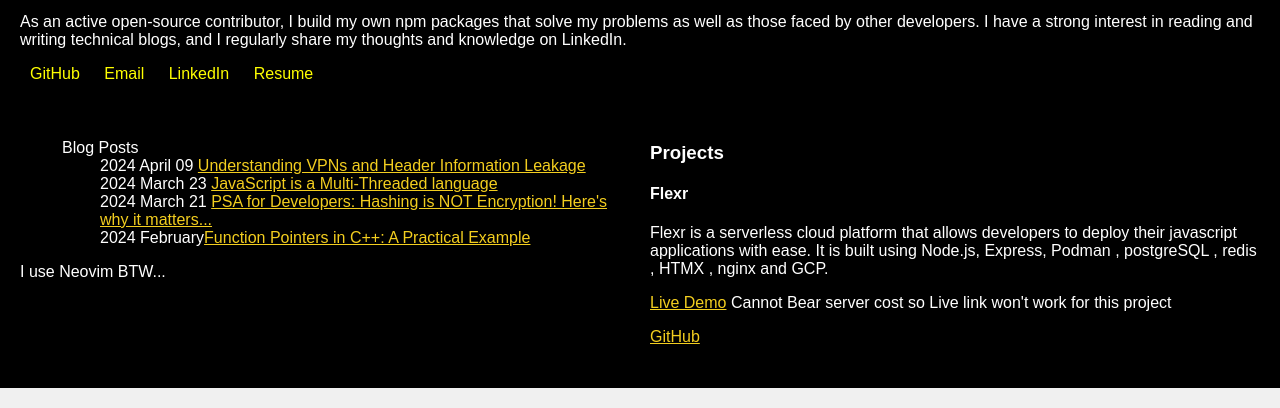
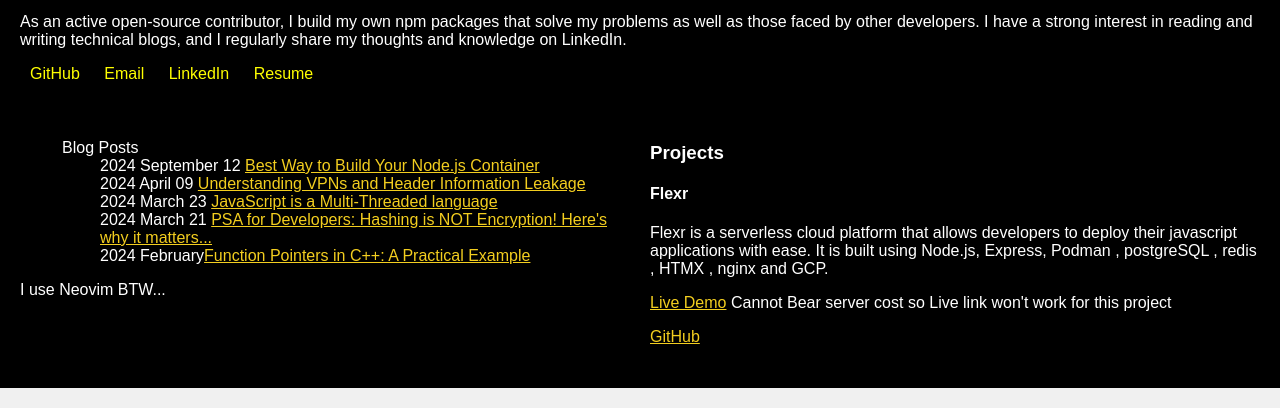
Before and after one commit to IntegerAlex/realtalkportfolio, a website: page public/index.html in a window 1280 px wide. Shown: the part 342-750 px from the top of the page. Drawn offline with Linux system fonts and the light colour scheme.

Commit message:
added index

```diff
--- a/public/index.html
+++ b/public/index.html
@@ -27,6 +27,7 @@
     <div id="blogs">
         <ul>
 		<legend>Blog Posts</legend>
+		<ol>2024 September 12 <a href="https://blogs.flexhost.tech/posts/2024-09-12.html" tagret="_blank">Best Way to Build Your Node.js Container</a></ol>
             <ol>2024 April 09 <a href="https://blogs.flexhost.tech/posts/2024-04-09.html" target="_blank">Understanding VPNs and Header Information Leakage</a></ol>
             <ol>2024 March 23 <a href="https://blogs.flexhost.tech/posts/2024-03-23.html" target="_blank">JavaScript is a Multi-Threaded language</a></ol>
             <ol>2024 March 21 <a href="https://blogs.flexhost.tech/posts/2024-03-21.html" target="_blank">PSA for Developers: Hashing is NOT Encryption! Here's why it matters...</a></ol>
```
